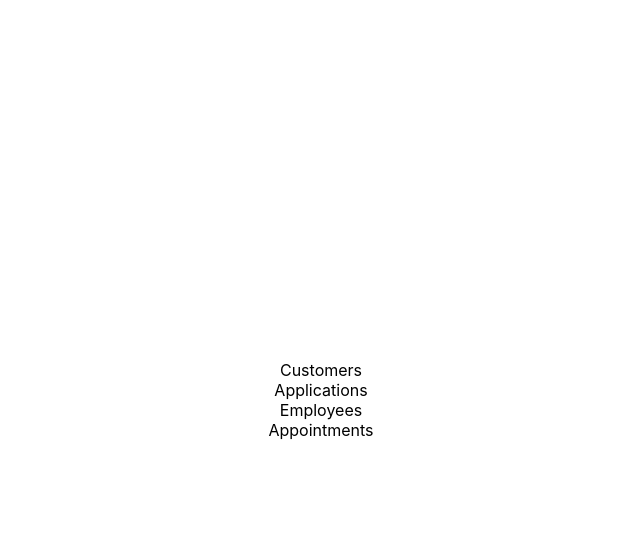
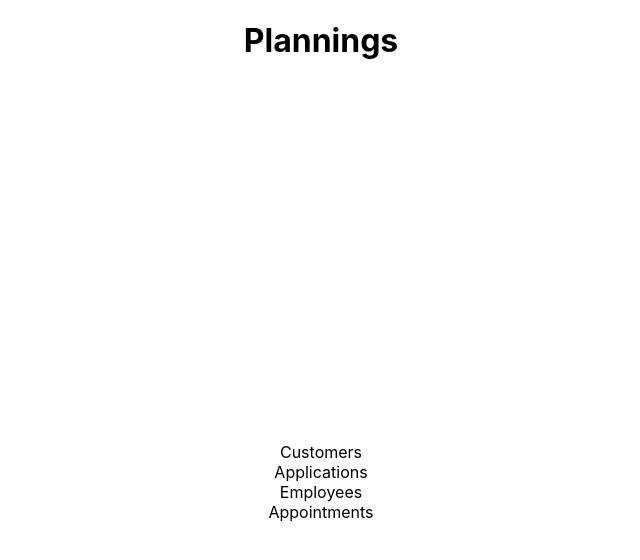
Before and after one commit to deBabbbe/PlaninngsView, a Next.js app: page / in a window 1280 px wide. Shown: the top 560 px of the page, without its empty margins (319-959 px from the left). Built offline with nearby package versions, Linux system fonts and the light colour scheme.

Commit message:
Add header

```diff
--- a/pages/index.tsx
+++ b/pages/index.tsx
@@ -6,6 +6,8 @@ import styles from "../styles/Home.module.css";
 const Home: NextPage = () => {
   const router = useRouter();
   return (
+    <>
+    <h1 id="header">Plannings</h1>
     <div className={styles.container}>
       <main className={styles.main}>
         <Link href="/customers">Customers</Link>
@@ -14,6 +16,7 @@ const Home: NextPage = () => {
         <Link href="/appointments">Appointments</Link>
       </main>
     </div>
+    </>
   );
 };
 
--- a/styles/globals.css
+++ b/styles/globals.css
@@ -20,3 +20,7 @@ a {
   margin: 12px 0 12px 0;
   padding: 12px 0 12px 0;
 }
+
+#header {
+  text-align: center;
+}
```
